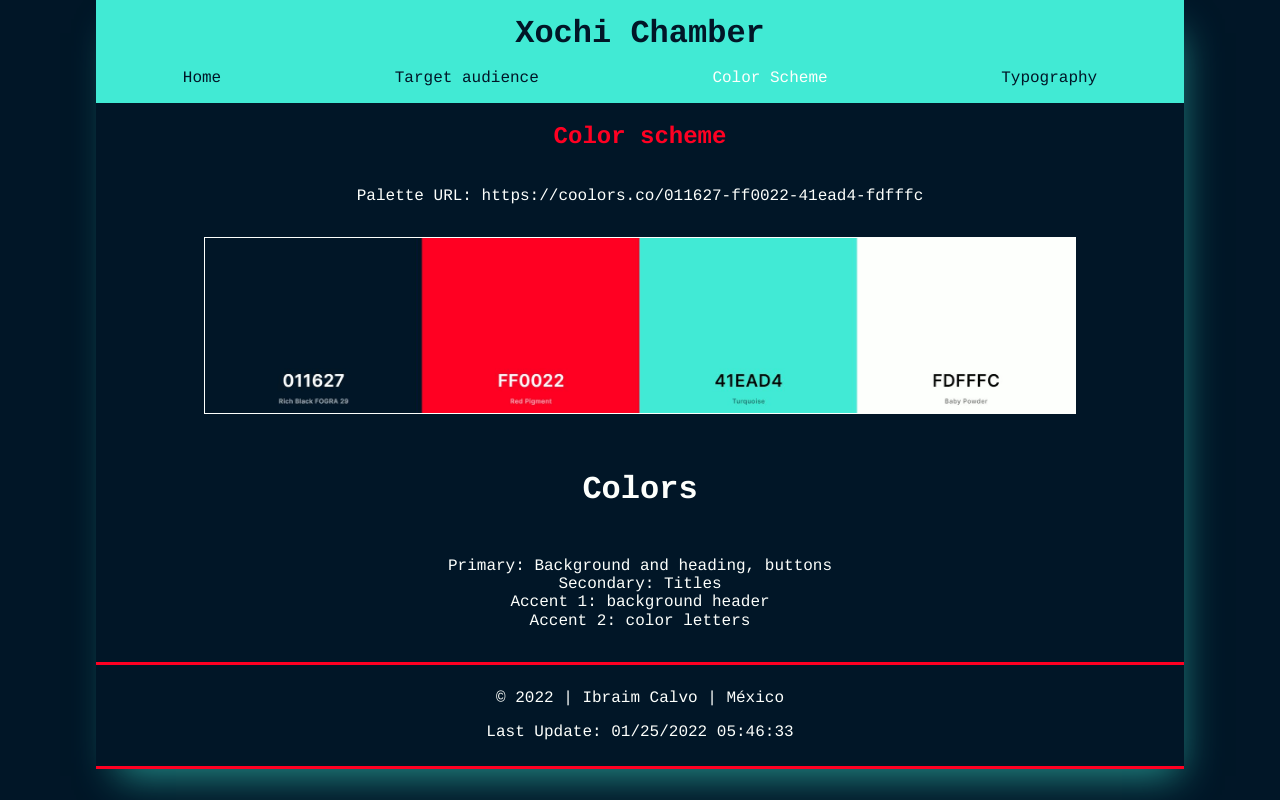
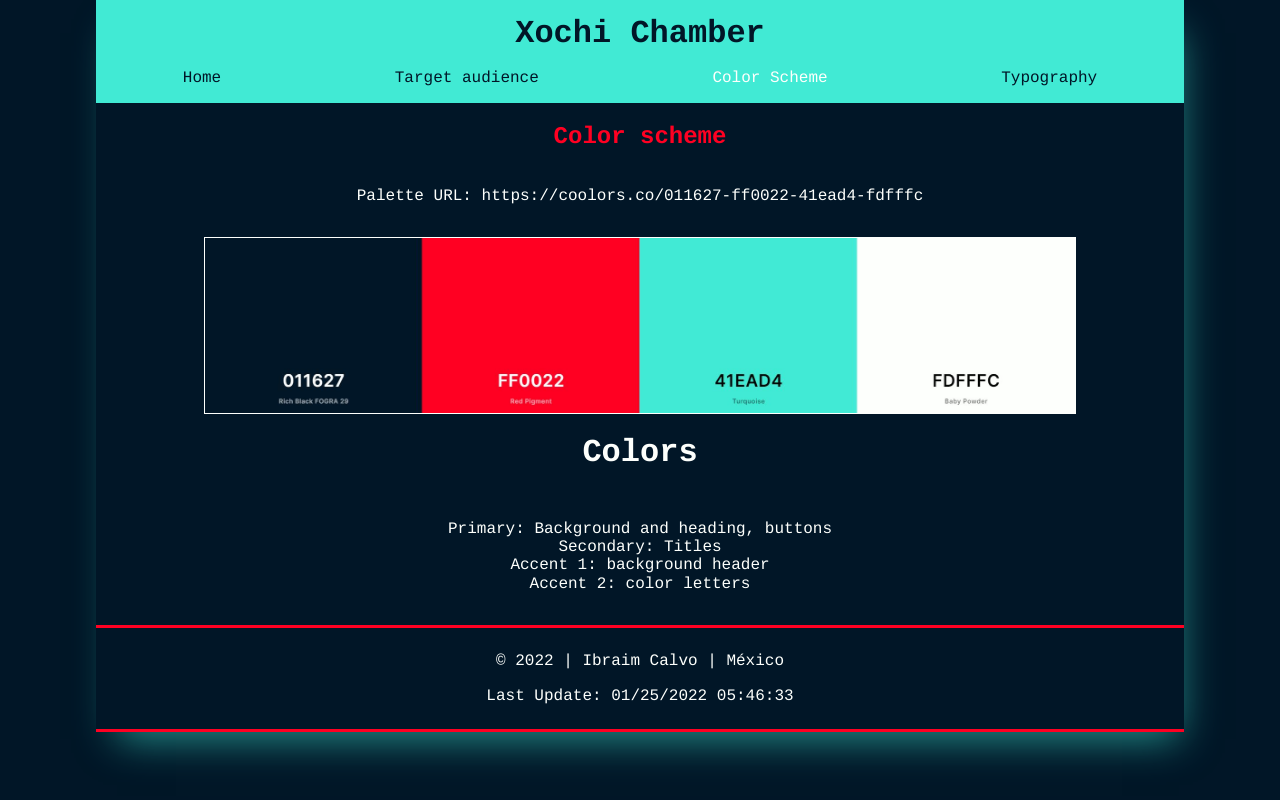
Before and after one commit to ibraim10/wdd230, a plain HTML site: page lesson3/color-scheme.html in a window 1280 px wide. Drawn offline with Linux system fonts and the light colour scheme.

Commit message:
change br

```diff
--- a/lesson3/color-scheme.html
+++ b/lesson3/color-scheme.html
@@ -34,7 +34,7 @@
                 <img id="colors" src="img/colors.JPG" alt="color scheme">
             </section>
             <section>
-                <h1><br>Colors</h1>
+                <h1>Colors</h1>
                 <p>
                     Primary: Background and heading, buttons<br>
 
```
